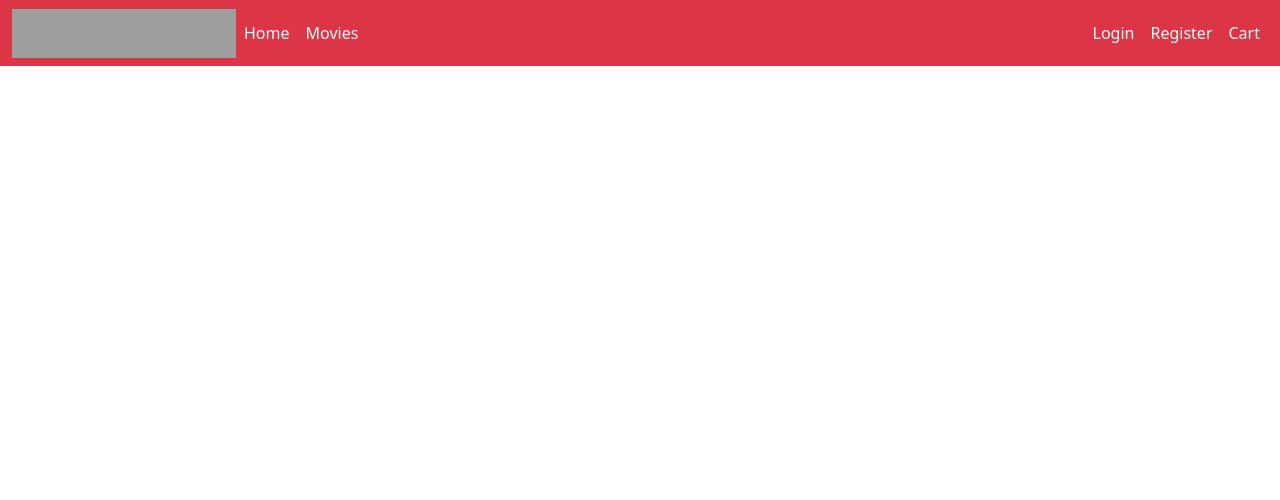
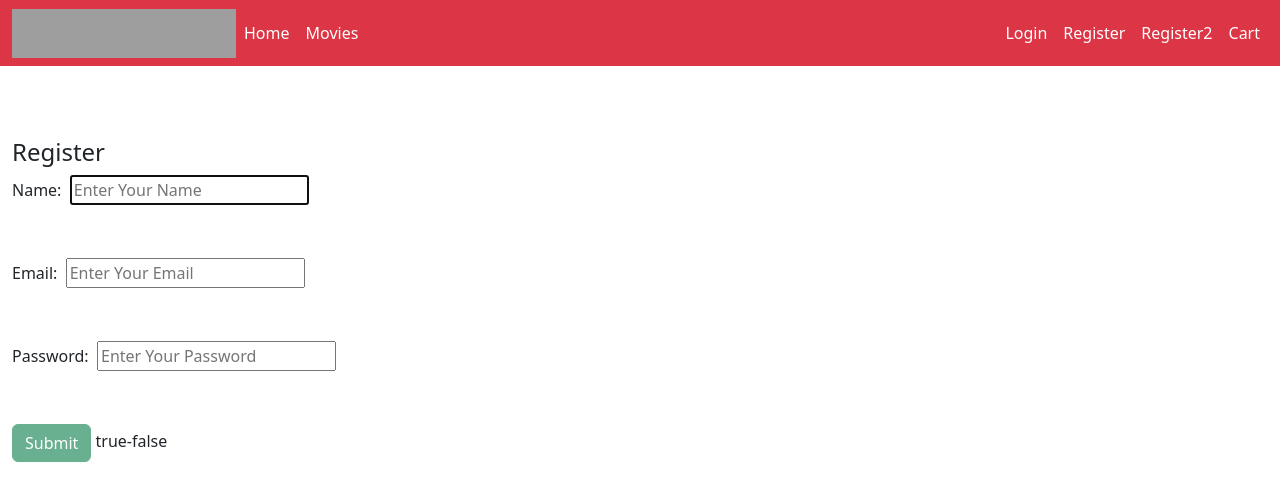
Before and after one commit to Ramala27/bookmyshow, an Angular app: page /register2 in a window 1280 px wide. Before the commit this address led to /. Shown: the top 500 px of the page. Built offline with nearby package versions, Linux system fonts and the light colour scheme; grey boxes are pictures that could not be loaded.

Commit message:
Added invalid valid message

```diff
--- a/angular.json
+++ b/angular.json
@@ -27,7 +27,8 @@
               }
             ],
             "styles": [
-              "src/styles.css"
+              "src/styles.css",
+              "node_modules/ngx-toastr/toastr.css"
             ],
             "scripts": []
           },
--- a/package.json
+++ b/package.json
@@ -10,7 +10,7 @@
   },
   "private": true,
   "dependencies": {
-    "@angular/animations": "^18.2.0",
+    "@angular/animations": "^18.2.7",
     "@angular/common": "^18.2.0",
     "@angular/compiler": "^18.2.0",
     "@angular/core": "^18.2.0",
@@ -18,6 +18,8 @@
     "@angular/platform-browser": "^18.2.0",
     "@angular/platform-browser-dynamic": "^18.2.0",
     "@angular/router": "^18.2.0",
+    "ngx-loading": "^17.0.0",
+    "ngx-toastr": "^19.0.0",
     "rxjs": "~7.8.0",
     "tslib": "^2.3.0",
     "zone.js": "~0.14.10"
--- a/src/app/app.config.ts
+++ b/src/app/app.config.ts
@@ -2,7 +2,13 @@ import { ApplicationConfig, provideZoneChangeDetection } from '@angular/core';
 import { provideRouter } from '@angular/router';
 
 import { routes } from './app.routes';
-
+import { provideAnimations } from '@angular/platform-browser/animations';
+import { provideToastr } from 'ngx-toastr';
 export const appConfig: ApplicationConfig = {
-  providers: [provideZoneChangeDetection({ eventCoalescing: true }), provideRouter(routes)]
+  providers:
+  [provideZoneChangeDetection({ eventCoalescing: true }),
+    provideRouter(routes),
+    provideAnimations(),
+    provideToastr(),
+  ]
 };
--- a/src/app/app.routes.ts
+++ b/src/app/app.routes.ts
@@ -7,6 +7,7 @@ import { RegisterComponent } from './register/register.component';
 import { CartComponent } from './cart/cart.component';
 import { PaymentComponent } from './payment/payment.component';
 import { CashpaymentComponent } from './cashpayment/cashpayment.component';
+import { Register2Component } from './register2/register2.component';
 
 
 export const routes: Routes = [
@@ -15,6 +16,7 @@ export const routes: Routes = [
     {path:'movies/:id',component:ViewMovieComponent},
     {path:'login',component:LoginComponent},
     {path:'register',component:RegisterComponent},
+    {path:'register2',component:Register2Component},
     {path:'cart',component:CartComponent},
     {path:'payment',component:PaymentComponent},
     {path:'cashpayment',component:CashpaymentComponent},
--- a/src/app/cashpayment/cashpayment.component.ts
+++ b/src/app/cashpayment/cashpayment.component.ts
@@ -12,4 +12,6 @@ import { RouterLink } from '@angular/router';
 })
 export class CashpaymentComponent {
 
+
+
 }
--- a/src/app/header/header.component.html
+++ b/src/app/header/header.component.html
@@ -23,6 +23,10 @@
             </li>
 
             <li class="nav-item" *ngIf="!isLoggedIn">
+              <a class="nav-link" routerLink="/register2">Register2</a>
+            </li>
+
+            <li class="nav-item" *ngIf="!isLoggedIn">
               <a class="nav-link" routerLink="/cart">Cart</a>
             </li>
 
--- a/src/app/login/login.component.ts
+++ b/src/app/login/login.component.ts
@@ -1,12 +1,13 @@
 import { CommonModule } from '@angular/common';
 import { Component } from '@angular/core';
 import { FormsModule } from '@angular/forms';
+import { ToastrService } from 'ngx-toastr';
 
 
 @Component({
   selector: 'app-login',
   standalone: true,
-  imports: [CommonModule,FormsModule],
+  imports: [CommonModule,FormsModule,],
   templateUrl: './login.component.html',
   styleUrl: './login.component.css'
 })
@@ -15,7 +16,7 @@ export class LoginComponent {
   email!:string;
   password!:string;
 
-  constructor(){
+  constructor(private readonly toastr:ToastrService){
 
      console.log('LoginComponent');
 
@@ -24,6 +25,7 @@ export class LoginComponent {
 
   onSubmit(){
     console.log('Form Is Submitted');
+    this.toastr.success("form submitted")
     console.log('Email:', this.email, 'Password:', + this.password);
 
 //  if admin@gamil.com, passwrd:123 , valid login
@@ -47,7 +49,8 @@ users = [];
 const userExists = users.find((obj: any)=> obj.email == this.email && obj.password == this.password);
 
 if(userExists != null){
-    alert("Successfully LoggedIn");
+    // alert("Successfully LoggedIn");
+    this.toastr.success("Successfully Loggedin");
     localStorage.setItem("LOGGED_IN_USER" , "true");
     localStorage.setItem("EMAIL", this.email);
 
@@ -56,7 +59,8 @@ if(userExists != null){
   }
 
   else{
-    alert("Invalid Login");
+    // alert("Invalid Login");
+    this.toastr.error("Invalid Login Credentials");
   }
 
   }
--- /dev/null
+++ b/src/app/register2/register2.component.html
@@ -0,0 +1,54 @@
+<div class="container-fluid">
+
+    <h4>Register</h4>
+
+<form (ngSubmit)="onSubmit()" [formGroup]="regForm" class="needs-validation was-validated" novalidate>
+
+ <div>
+     <label for="name" class="form-label">Name:</label>&nbsp;
+     <input type="text" name="name" id="name" placeholder="Enter Your Name"  formControlName="name"
+     required autofocus/>
+  </div>
+
+<small *ngIf="name.errors?.['required']"class="invalid-feedback">
+Name is required
+</small><br><br>
+
+<div>
+<label for="email" class="form-label">Email:</label>&nbsp;
+<input type="email" name="email" id="email"  placeholder="Enter Your Email" formControlName="email"
+ required>
+</div>
+
+<small *ngIf= "email.errors?.['required']" class="invalid-feedback">
+    Email is required
+</small><br><br>
+
+<small *ngIf= "email.errors?.['email']" class="invalid-feedback">
+    Email is not valid
+</small>
+
+<div>
+<label for="password" class="form-label">Password:</label>&nbsp;
+<input type="password" name="password" id="password"  placeholder="Enter Your Password" formControlName="password"
+ required>
+</div>
+
+<small *ngIf= "password.errors?.['required']" class="invalid-feedback">
+    Password is required
+</small>
+
+<small *ngIf= "password.errors?.['minlength']" class="invalid-feedback">
+    Password is must have minimum 8 charecters
+</small>
+
+<small *ngIf= "password.errors?.['maxlength'] ">
+    Password is should not exceed minimum 12 charecters
+</small><br><br>
+
+<div>
+<button type="submit" [disabled]="regForm.invalid" class="btn btn-success">Submit</button>
+{{regForm.invalid}}-{{regForm.valid}}
+</div>
+</form>
+</div>
--- /dev/null
+++ b/src/app/register2/register2.component.ts
@@ -0,0 +1,101 @@
+import { CommonModule } from '@angular/common';
+import { Component, OnInit } from '@angular/core';
+import { FormControl, FormGroup, FormsModule, ReactiveFormsModule, Validators } from '@angular/forms';
+import { ToastrService } from 'ngx-toastr';
+
+@Component({
+  selector: 'app-register2',
+  standalone: true,
+  imports: [CommonModule,FormsModule,ReactiveFormsModule],
+  templateUrl: './register2.component.html',
+  styleUrl: './register2.component.css'
+})
+export class Register2Component implements OnInit {
+
+  regForm!: FormGroup;
+
+  // name!:string;
+  // email!:string;
+  // password!:string;
+
+  constructor(private readonly toastr: ToastrService){
+
+     console.log('RegisterComponent constructor called');
+
+  }
+  ngOnInit(): void {
+    this.regForm = new FormGroup({
+    name: new FormControl('',[Validators.required]),
+    email: new FormControl('',[Validators.required,Validators.email]),
+    password: new FormControl('',[Validators.required,Validators.minLength(8),Validators.maxLength(12)]),
+    });
+  }
+
+
+  get name() {
+    return this.regForm.controls["name"];
+  }
+
+  get email() {
+    return this.regForm.controls["email"];
+  }
+
+  get password() {
+    return this.regForm.controls["password"]
+  }
+
+  onSubmit(){
+    console.log('Form Is Submitted');
+    console.log("Valid",this.regForm.valid);
+    console.log("Value",this.regForm.value);
+
+    // console.log('Name:', this.name + ",email:",  this.email + ",password:" + this.password);
+
+
+    // if(this.password.length < 8 ){
+
+    //   alert('Password is to short. Password must atleast 8 digit');
+
+    // }
+
+    // const userObj = {
+    //   name : this.name,
+    //   email: this.email,
+    //   password: this.password
+    // };
+
+    if(this.regForm.invalid){
+      this.toastr.error("Please fill required details")
+
+    }else{
+
+const userObj = this.regForm.value;
+
+console.log('UserObj:', userObj);
+
+// //1.send userObh to backend RstAPI url => insert the user details inti database
+
+//axios.post(url, userObj).then (res=> ...)
+
+//2. Temporarily storing users data in localStorage
+// const users = [];
+// users.push(userObj);
+// localStorage.setItem("USERS", JSON.stringify(users));
+
+
+
+
+// alert("Successfully Registered");
+this.toastr.success("Successfully Registered")
+
+
+
+  // alert('Please fill required details');
+
+  window.location.href = "/login";
+}
+
+
+}
+
+}
```
Also changed, not shown: src/app/register2/register2.component.css (added), 2 other files (tests, documents, lock files or other folders).
